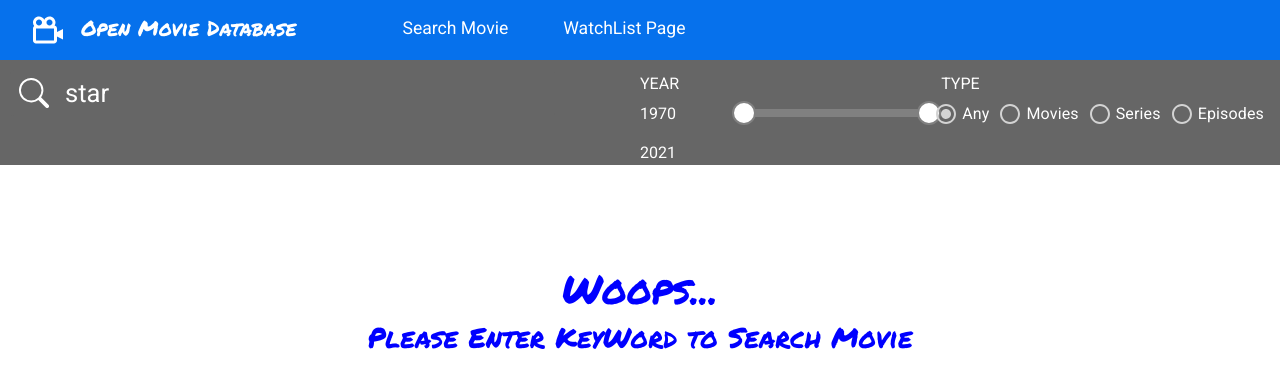
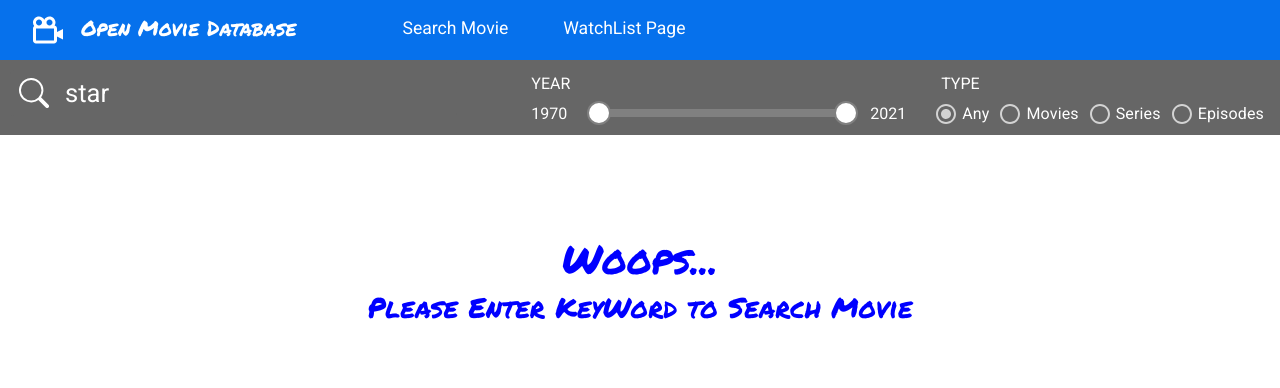
Before and after one commit to emilylu123/aligent-omdb-yingyao, a React (Create React App) app: page / in a window 1280 px wide. Shown: the top 388 px of the page. Built offline with nearby package versions, Linux system fonts and the light colour scheme; no server answers.

Commit message:
fix searchbar TYPE style

```diff
--- a/src/components/SearchBar/SearchBar.jsx
+++ b/src/components/SearchBar/SearchBar.jsx
@@ -25,7 +25,7 @@ function SearchBar({
     <Container className="search-bar-container">
       <Row>
         {/* KEYWORD - search input box */}
-        <Col xs={12} md={3} lg={4} xl={6}>
+        <Col xs={12} md={3} lg={4} xl={5}>
           <InputGroup className="search-input-block" size="sm">
             {/* search icon */}
             <InputGroup.Text>
@@ -56,7 +56,7 @@ function SearchBar({
         </Col>
 
         {/* YEAR - change search year range with Material UI slider */}
-        <Col className="search-year-block d-none d-lg-block" xs={12} lg>
+        <Col className="search-year-block d-none d-lg-block" xs={12} lg xl>
           <SearchYear name="year" value={year} onChange={onChangeYear} />
         </Col>
 
--- a/src/components/SearchBar/SearchBar.styles.scss
+++ b/src/components/SearchBar/SearchBar.styles.scss
@@ -45,6 +45,6 @@
 }
 
 .search-type-block {
-  margin: 12px 0px 0px 0px;
+  margin: 12px 0px 0px 15px;
   float: right;
 }
```
